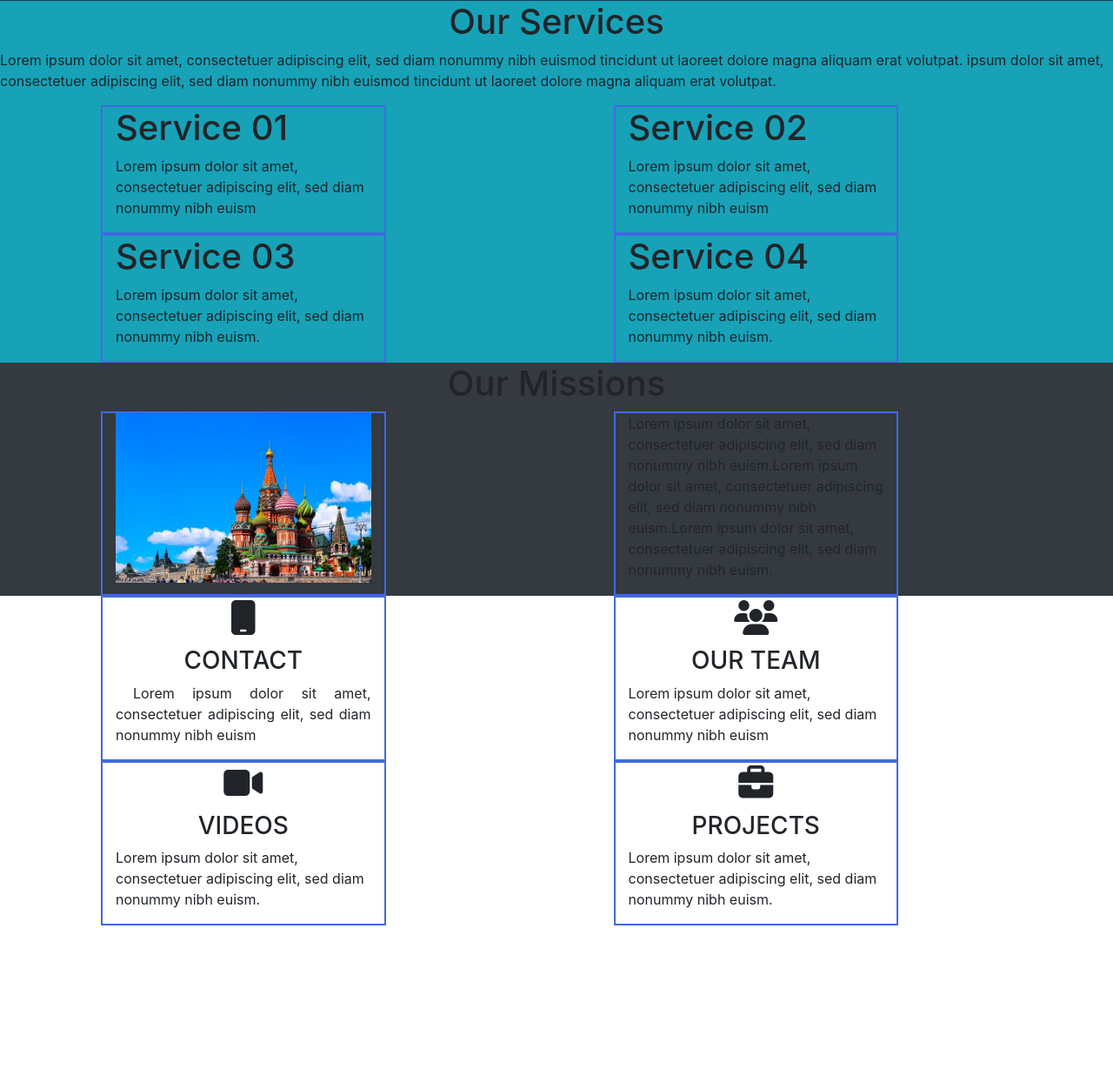
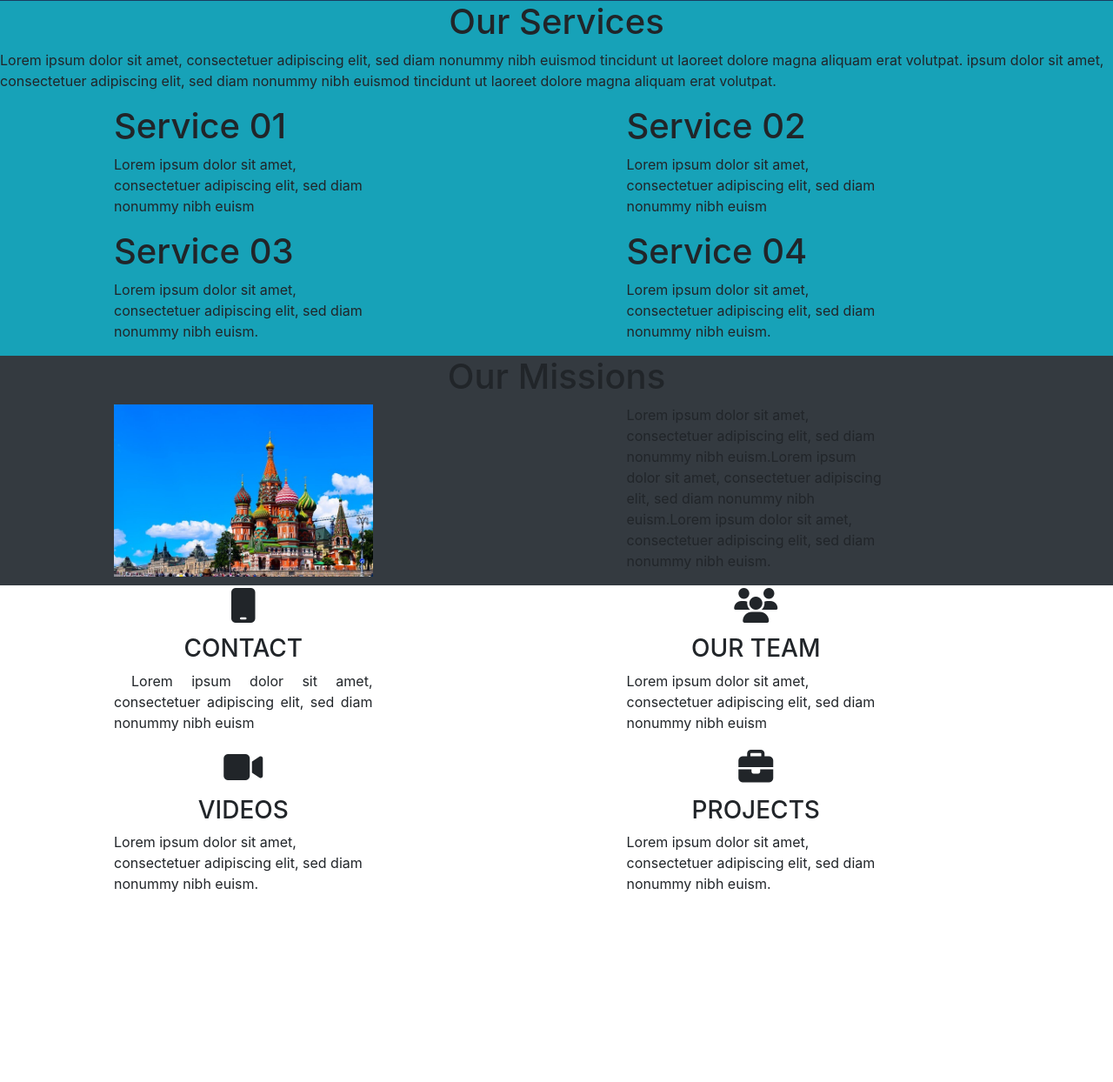
Before and after one commit to hareom284/Pre_intership01, a PHP site: page /boostrap/Assignment3/index.html in a window 1280 px wide. Shown: the part 535-1779 px from the top of the page at 87% size. Run offline with PHP 8.4, Linux system fonts and the light colour scheme; some libraries are stand-ins or nearby versions.

Commit message:
update errors at 3:34

```diff
--- a/boostrap/Assignment3/style.css
+++ b/boostrap/Assignment3/style.css
@@ -19,6 +19,6 @@ div ul li a{
 {
     margin-left: 10%;
     margin-right: 10%;
-    border: 2px solid royalblue;
+    /* border: 2px solid royalblue; */
     height: auto;
 }
```
